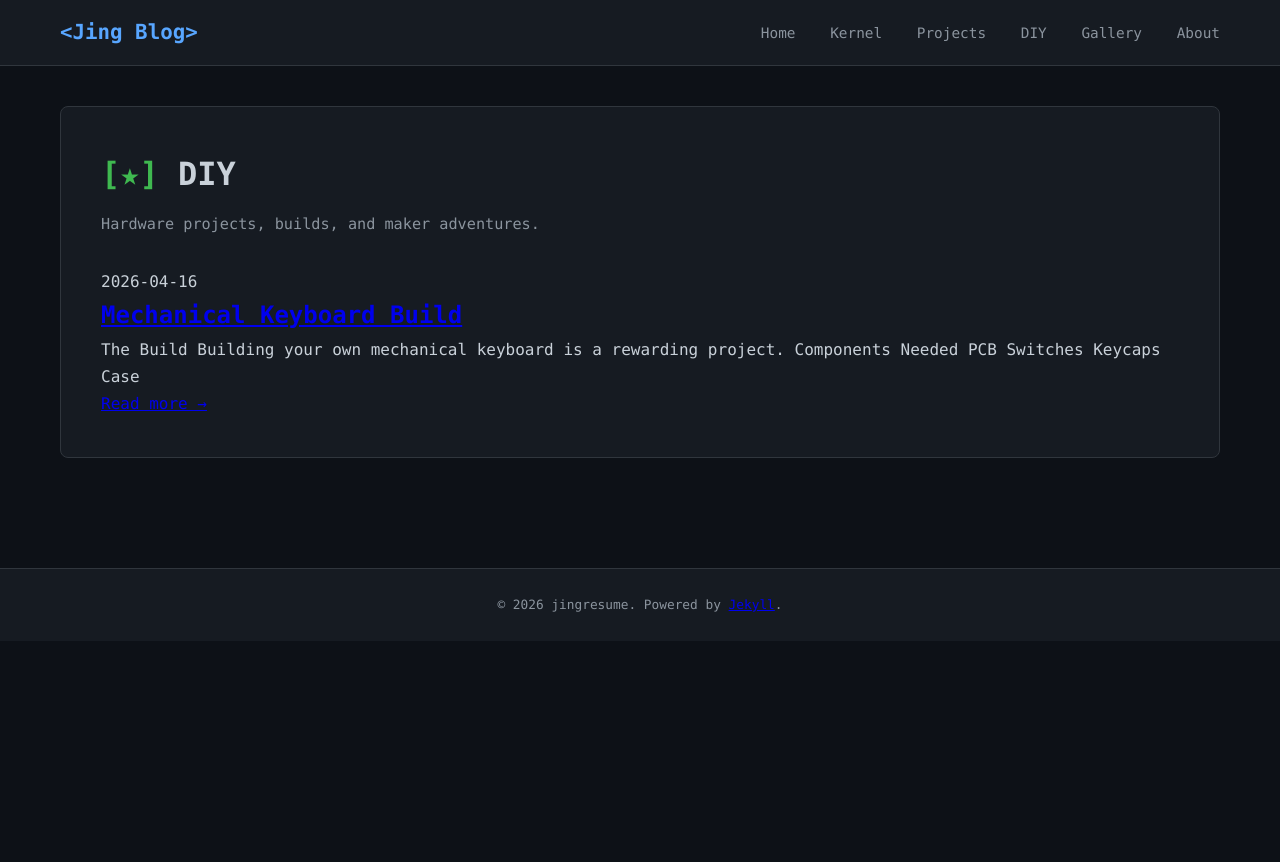
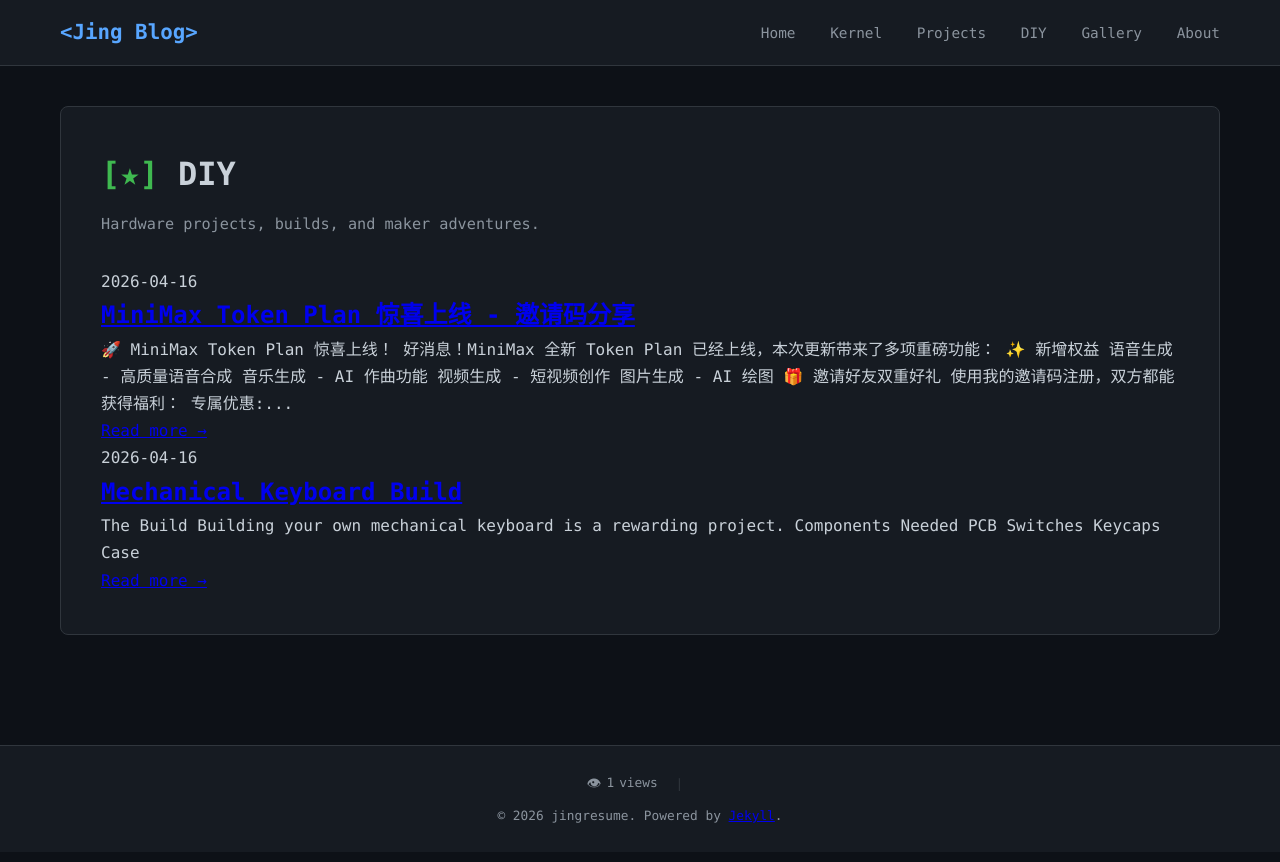
Before and after one commit to jingresume/jingresume.github.io, a Jekyll site: the page built from diy/index.html, in a window 1280 px wide. Shown: the top 862 px of the page. Built offline with Jekyll 4.4.1, drawn with Linux system fonts in a browser that asks for light colours.

Commit message:
Add MiniMax post with SEO keywords, add visitor counter

```diff
--- a/_config.yml
+++ b/_config.yml
@@ -1,10 +1,20 @@
 title: Jing Blog
 author: jingresume
 email: your.email@example.com
-description: Personal blog powered by Jekyll
+description: Personal blog about kernel, projects, DIY - featuring MiniMax邀请码, Claude Code邀请码, AI开发资源
 baseurl: ""
 url: "https://jingresume.github.io"
 github_username: jingresume
+
+# SEO & Keywords
+keywords:
+  - MiniMax邀请码
+  - Claude Code邀请码
+  - AI工具
+  - 开发资源
+  - Linux Kernel
+  - DIY项目
+  - 技术博客
 
 # Disqus comments (replace with your Disqus shortname)
 disqus_shortname: jingresume
@@ -18,7 +28,7 @@ plugins:
   - jekyll-paginate
 
 # Pagination
-paginate: 5
+paginate: 10
 paginate_path: "/page/:num/"
 
 # Sass
--- a/_includes/footer.html
+++ b/_includes/footer.html
@@ -1,5 +1,47 @@
 <footer class="site-footer">
     <div class="container">
+        <div class="footer-stats">
+            <span class="visitor-counter">
+                <span class="counter-icon">👁</span>
+                <span id="visitor-count">-</span> views
+            </span>
+            <span class="separator">|</span>
+        </div>
         <p>&copy; {{ site.time | date: "%Y" }} {{ site.author }}. Powered by <a href="https://jekyllrb.com">Jekyll</a>.</p>
     </div>
 </footer>
+
+<script>
+(function() {
+    const counterId = 'jingresume-github-io';
+    const cacheKey = 'visitor_count_cache';
+    const cacheTime = 5 * 60 * 1000; // 5 minutes
+
+    // Check cache first
+    const cached = localStorage.getItem(cacheKey);
+    if (cached) {
+        const { count, time } = JSON.parse(cached);
+        if (Date.now() - time < cacheTime) {
+            document.getElementById('visitor-count').textContent = count.toLocaleString();
+            return;
+        }
+    }
+
+    // Fetch from countapi
+    fetch('https://api.countapi.xyz/hit/' + counterId)
+        .then(res => res.json())
+        .then(data => {
+            document.getElementById('visitor-count').textContent = data.value.toLocaleString();
+            localStorage.setItem(cacheKey, JSON.stringify({
+                count: data.value,
+                time: Date.now()
+            }));
+        })
+        .catch(() => {
+            // Fallback to localStorage counter
+            let count = parseInt(localStorage.getItem('local_visit_count') || '0');
+            localStorage.setItem('local_visit_count', ++count);
+            document.getElementById('visitor-count').textContent = count.toLocaleString();
+        });
+})();
+</script>
--- /dev/null
+++ b/_posts/2026-04-16-minimax-token-plan.md
@@ -0,0 +1,47 @@
+---
+layout: post
+title: "MiniMax Token Plan 惊喜上线 - 邀请码分享"
+date: 2026-04-16
+categories: [diy]
+tags:
+  - MiniMax邀请码
+  - Claude Code邀请码
+  - AI工具
+  - 开发资源
+---
+
+## 🚀 MiniMax Token Plan 惊喜上线！
+
+好消息！MiniMax 全新 Token Plan 已经上线，本次更新带来了多项重磅功能：
+
+### ✨ 新增权益
+
+- **语音生成** - 高质量语音合成
+- **音乐生成** - AI 作曲功能
+- **视频生成** - 短视频创作
+- **图片生成** - AI 绘图
+
+### 🎁 邀请好友双重好礼
+
+使用我的邀请码注册，双方都能获得福利：
+
+> **专属优惠**: 好友立享 **9折** 专属优惠 + Builder 权益
+>
+> **返利**: 你赢取返利 + 社区特权
+
+### 🔗 立即参与
+
+👉 **[点击这里订阅 Token Plan](https://platform.minimaxi.com/subscribe/token-plan?code=AvlssJMv9a&source=link)**
+
+邀请码：`AvlssJMv9a`
+
+---
+
+### 相关资源
+
+如果你对 AI 开发工具感兴趣，也可以看看这些：
+
+- [Claude Code](https://claude.com/claude-code) - 强大的 AI 编程助手
+- MiniMax API - 国产优质 AI 服务
+
+祝开发愉快！🚀
--- a/assets/css/style.css
+++ b/assets/css/style.css
@@ -627,6 +627,25 @@ body {
     margin-top: 50px;
 }
 
+.footer-stats {
+    margin-bottom: 10px;
+}
+
+.visitor-counter {
+    display: inline-flex;
+    align-items: center;
+    gap: 5px;
+}
+
+.counter-icon {
+    font-size: 0.9rem;
+}
+
+.separator {
+    margin: 0 10px;
+    color: var(--border);
+}
+
 /* Prompt style */
 .prompt {
     color: var(--accent-green);
```
